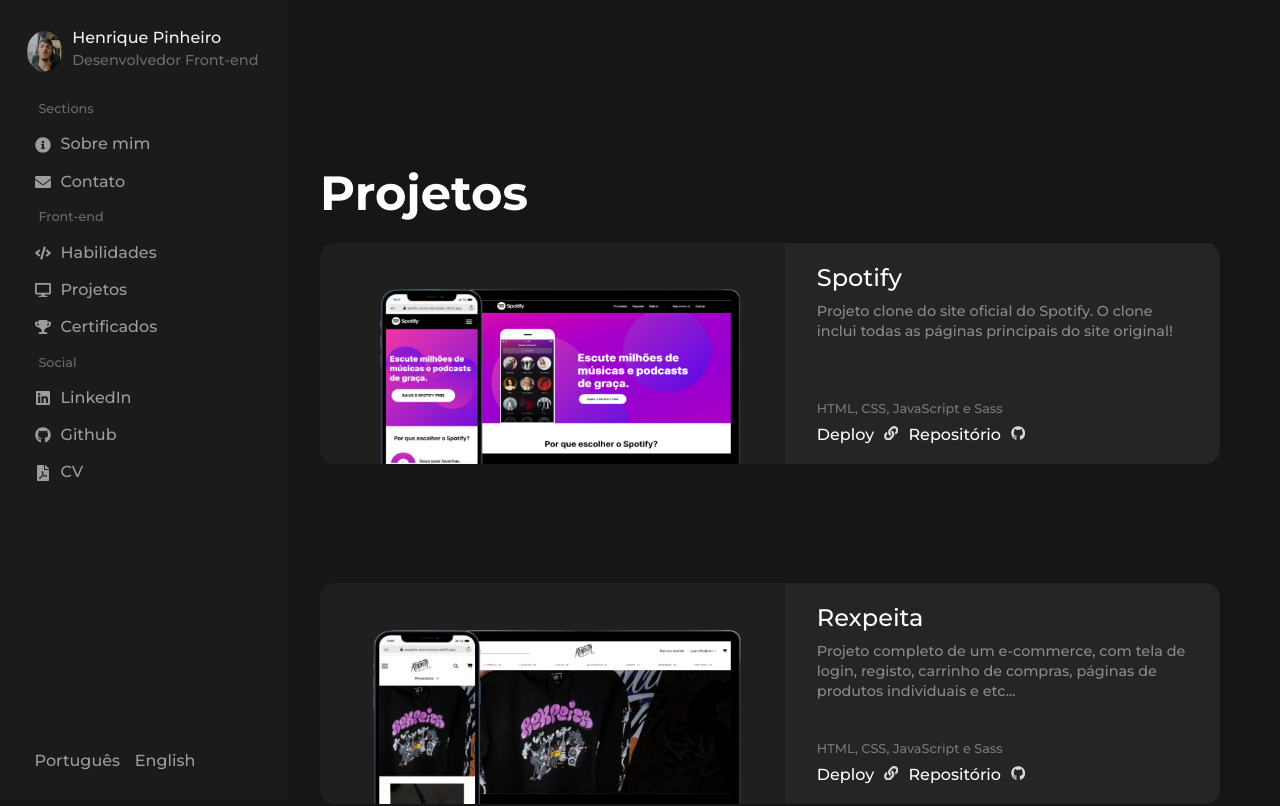
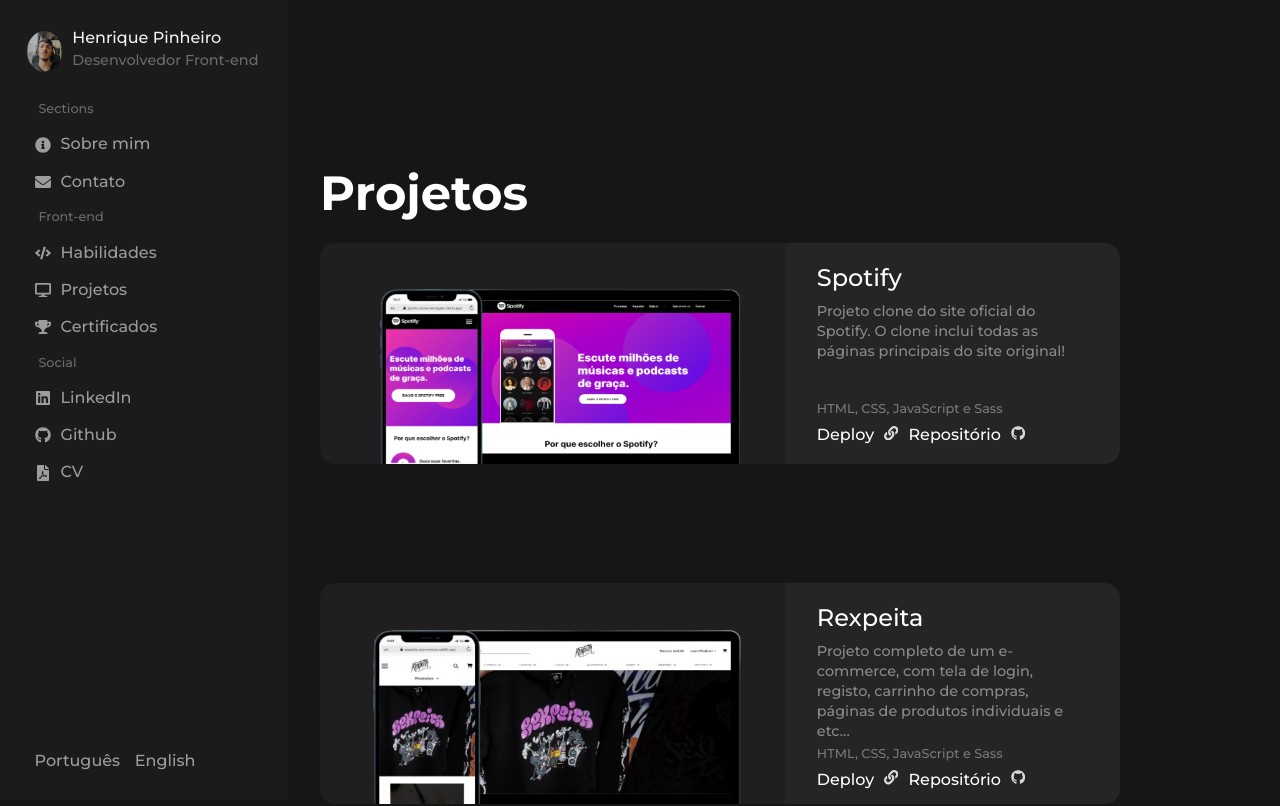
Before and after one commit to henriquepx/my_portfolio, a React (Vite) app: page /projects in a window 1280 px wide. Shown: the top 806 px of the page. Built offline with nearby package versions, Linux system fonts and the light colour scheme; a web font is replaced by a local one.

Commit message:
feat: border in each project

```diff
--- a/src/components/ProjectCard.jsx
+++ b/src/components/ProjectCard.jsx
@@ -8,19 +8,23 @@
     max-width: 900px;
     @media (max-width: 1240px) {
       flex-direction: column;
+      margin-bottom: 3rem;
     }
 `
 const ImgProject = styled.img`
   height: 65%;
+  max-width: 100%;
   background: #1f1f1f;
   padding: 1.5rem 2rem 0rem 2rem;
   border-top-left-radius: 15px;
   border-bottom-left-radius: 15px;
+  object-fit: cover;
   @media (max-width: 1240px) {
-    height: auto;
-    max-width: 100%;
+    border-top-right-radius: 15px;
+    border-bottom-left-radius: 0px;
+    border-bottom-right-radius: 0px;
   }
-  object-fit: cover;
+
 `;
 const DivTextProject = styled.div`
   background: #252525;
@@ -31,6 +35,11 @@
   display: flex;
   flex-direction: column;
   justify-content: space-between;
+  @media (max-width: 1240px) {
+  border-top-right-radius: 0px;
+  border-bottom-right-radius: 15px;
+  border-bottom-left-radius: 15px;
+  }
 `
 const TitleProject = styled.h2`
     font-family: 'Montserrat', sans-serif;
```
